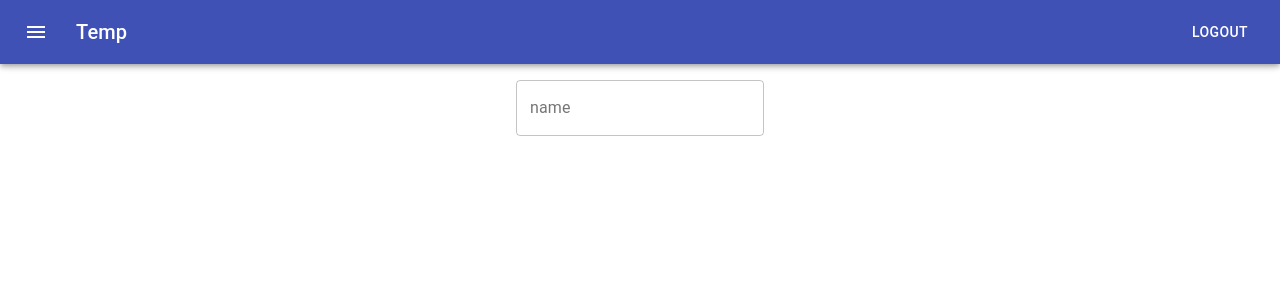
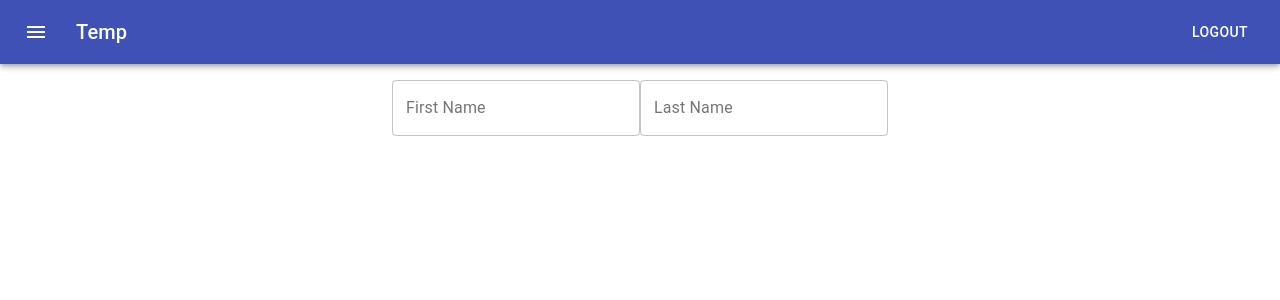
Before and after one commit to Tarun047/ZeMoSo-Assignments, a React (Create React App) app in the folder React-Practice/resumemaker/: page / in a window 1280 px wide. Shown: the top 300 px of the page. Built offline with nearby package versions, Linux system fonts and the light colour scheme.

Commit message:
Auto Commit by Script

```diff
--- a/React-Practice/resumemaker/src/App.js
+++ b/React-Practice/resumemaker/src/App.js
@@ -2,7 +2,7 @@ import React from 'react';
 import logo from './logo.svg';
 import './App.css';
 import {makeStyles} from '@material-ui/core/styles'
-import {Container, Toolbar,AppBar, IconButton,Typography,Button, Box} from '@material-ui/core'
+import {Container, Toolbar,AppBar, IconButton,Typography,Button, Box, TextField} from '@material-ui/core'
 import MenuIcon from '@material-ui/icons/Menu'
 import BasicForm from './FormMaker/BasicFormMaker';
 const useStyles = makeStyles(
@@ -45,7 +45,7 @@ function App() {
           </AppBar>
           <Toolbar />
           <Box className={classes.root}>
-            <BasicForm fields={{name:"FirstName"}} />
+            <BasicForm fields={{"First Name":TextField,"Last Name":TextField}} />
           </Box>
         </Container>
   );
--- a/React-Practice/resumemaker/src/FormMaker/BasicFormMaker.js
+++ b/React-Practice/resumemaker/src/FormMaker/BasicFormMaker.js
@@ -1,7 +1,22 @@
 import React,{useState} from 'react'
-import { TextField } from '@material-ui/core'
+import {makeStyles} from '@material-ui/core/styles'
+
+const useStyles = makeStyles(
+    theme=>(
+      {
+        root:
+        {
+          display:'flex',
+          flexWrap:'wrap',
+          flexDirection:'column',
+          alignItems:'center',
+        },
+      })
+  )
+
 export default function BasicForm(props)
 {
+
     const [state,setState] = useState({})
     function handleChange(event)
     {
@@ -9,18 +24,16 @@ export default function BasicForm(props)
     }
 
     return (
-        <form>
+        <form >
            {
               Object.entries(props.fields).map(
                   ([key,value])=>
-                    <TextField
-                        id={key}
-                        label={key}
-                        value={state[key]}
-                        onChange={handleChange}
-                        margin="normal"
-                        variant="outlined"
-                    />
+                    React.createElement(value,{id:key,
+                        label:key,
+                        value:state[key],
+                        onChange:handleChange,
+                        margin:"normal",
+                        variant:"outlined"})
               )
            }
         </form>
```
